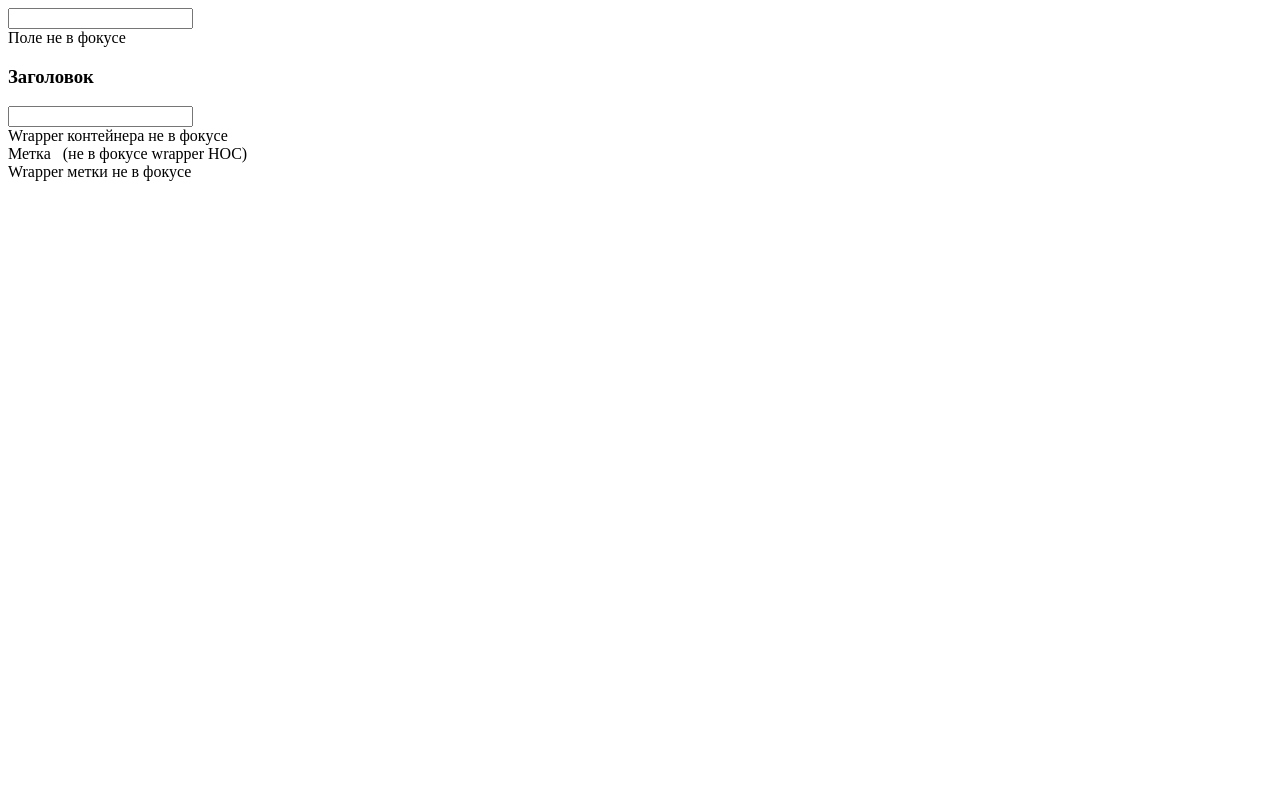
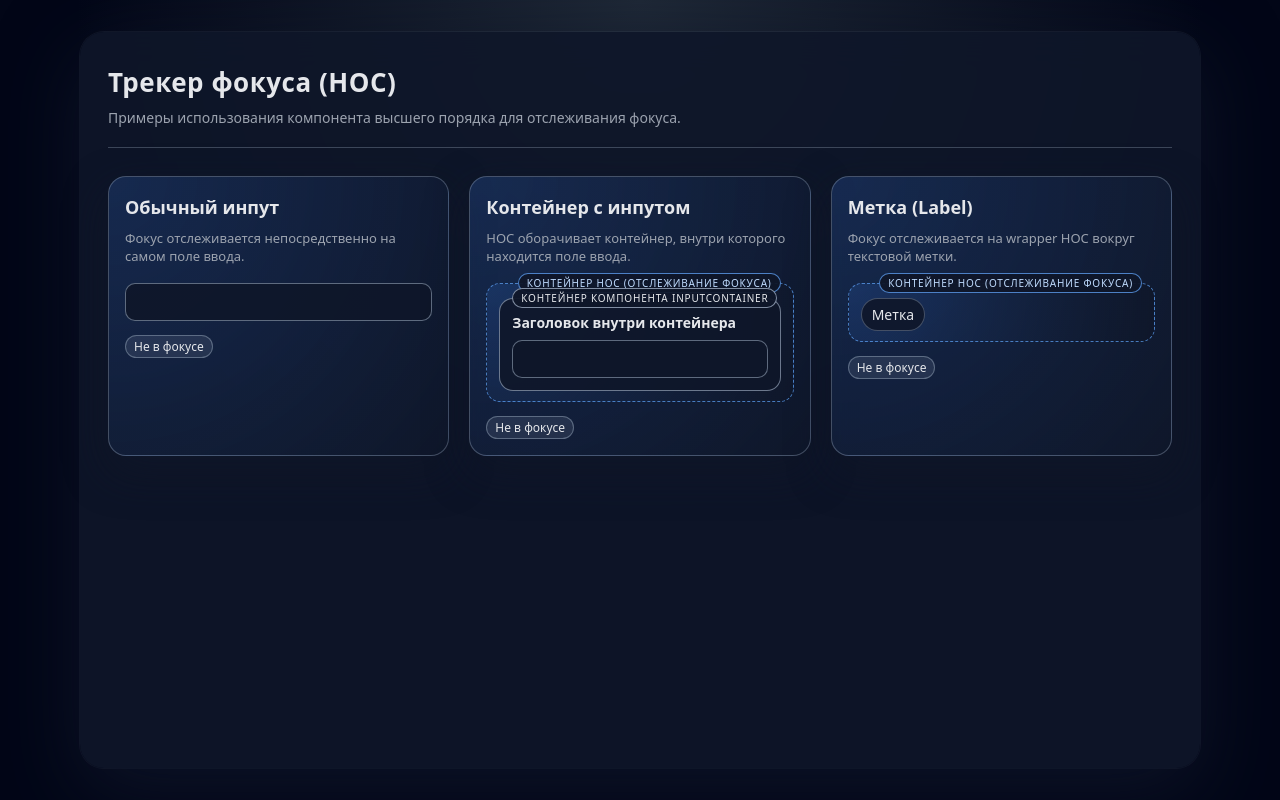
Before and after one commit to Madmaxim22/hoc-focus_tracker, a React (Vite) app: page / in a window 1280 px wide. Built offline with nearby package versions, Linux system fonts and the light colour scheme.

Commit message:
feat: implement App layout and styles with focus tracking components

```diff
--- a/src/App.css
+++ b/src/App.css
@@ -0,0 +1,230 @@
+*,
+*::before,
+*::after {
+  box-sizing: border-box;
+}
+
+body {
+  margin: 0;
+  font-family: system-ui, -apple-system, BlinkMacSystemFont, 'Segoe UI', sans-serif;
+  background: radial-gradient(circle at top, #1f2937 0, #020617 55%);
+  color: #e5e7eb;
+}
+
+.app {
+  min-height: 100vh;
+  display: flex;
+  align-items: stretch;
+  justify-content: center;
+  padding: 32px 16px;
+}
+
+.app__inner {
+  width: 100%;
+  max-width: 1120px;
+  background: rgba(15, 23, 42, 0.9);
+  border-radius: 24px;
+  padding: 32px 28px 28px;
+  box-shadow:
+    0 24px 80px rgba(15, 23, 42, 0.8),
+    0 0 0 1px rgba(148, 163, 184, 0.1);
+  backdrop-filter: blur(18px);
+}
+
+.app__header {
+  margin-bottom: 28px;
+  border-bottom: 1px solid rgba(148, 163, 184, 0.35);
+  padding-bottom: 20px;
+}
+
+.app__title {
+  margin: 0 0 8px;
+  font-size: 26px;
+  letter-spacing: 0.02em;
+}
+
+.app__subtitle {
+  margin: 0;
+  font-size: 14px;
+  color: #9ca3af;
+}
+
+.app__grid {
+  display: grid;
+  grid-template-columns: repeat(auto-fit, minmax(260px, 1fr));
+  gap: 20px;
+}
+
+.card {
+  background: radial-gradient(circle at top left, rgba(59, 130, 246, 0.2), rgba(15, 23, 42, 0.95));
+  border-radius: 18px;
+  padding: 18px 16px 16px;
+  border: 1px solid rgba(148, 163, 184, 0.4);
+  box-shadow: 0 16px 40px rgba(15, 23, 42, 0.7);
+  display: flex;
+  flex-direction: column;
+  gap: 10px;
+}
+
+.card__title {
+  margin: 0;
+  font-size: 18px;
+}
+
+.card__description {
+  margin: 0;
+  font-size: 13px;
+  color: #9ca3af;
+}
+
+.card__control {
+  margin-top: 8px;
+  margin-bottom: 4px;
+}
+
+input {
+  width: 100%;
+  padding: 10px 12px;
+  border-radius: 10px;
+  border: 1px solid rgba(148, 163, 184, 0.6);
+  background: rgba(15, 23, 42, 0.9);
+  color: #e5e7eb;
+  font-size: 14px;
+  outline: none;
+  transition:
+    border-color 0.18s ease,
+    box-shadow 0.18s ease,
+    background-color 0.18s ease,
+    transform 0.08s ease;
+}
+
+input::placeholder {
+  color: #6b7280;
+}
+
+input:focus {
+  border-color: #60a5fa;
+  box-shadow:
+    0 0 0 1px rgba(37, 99, 235, 0.7),
+    0 10px 25px rgba(37, 99, 235, 0.45);
+  background: rgba(15, 23, 42, 0.95);
+  transform: translateY(-1px);
+}
+
+.focus-status {
+  display: flex;
+  align-items: center;
+  gap: 8px;
+  font-size: 12px;
+}
+
+.focus-status__badge {
+  padding: 2px 8px;
+  border-radius: 999px;
+  font-weight: 500;
+  border: 1px solid transparent;
+}
+
+.focus-status__badge--focused {
+  background: rgba(34, 197, 94, 0.16);
+  border-color: rgba(34, 197, 94, 0.5);
+  color: #bbf7d0;
+}
+
+.focus-status__badge--blurred {
+  background: rgba(148, 163, 184, 0.15);
+  border-color: rgba(148, 163, 184, 0.5);
+  color: #e5e7eb;
+}
+
+.focus-status__text {
+  color: #9ca3af;
+}
+
+.label {
+  display: inline-flex;
+  align-items: center;
+  gap: 6px;
+  padding: 6px 10px;
+  border-radius: 999px;
+  background: rgba(15, 23, 42, 0.9);
+  border: 1px solid rgba(148, 163, 184, 0.4);
+}
+
+.label__text {
+  font-size: 14px;
+}
+
+.label__status {
+  font-size: 11px;
+  text-transform: uppercase;
+  letter-spacing: 0.06em;
+  color: #9ca3af;
+}
+
+.hoc-wrapper {
+  position: relative;
+  padding: 14px 12px 10px;
+  border-radius: 14px;
+  border: 1px dashed rgba(96, 165, 250, 0.7);
+  background: radial-gradient(circle at top left, rgba(59, 130, 246, 0.16), rgba(15, 23, 42, 0.95));
+}
+
+.hoc-wrapper__badge {
+  position: absolute;
+  top: -11px;
+  right: 12px;
+  padding: 2px 8px;
+  border-radius: 999px;
+  background: rgba(15, 23, 42, 0.95);
+  border: 1px solid rgba(96, 165, 250, 0.75);
+  font-size: 10px;
+  letter-spacing: 0.08em;
+  text-transform: uppercase;
+  color: #bfdbfe;
+  white-space: nowrap;
+}
+
+.demo-container {
+  position: relative;
+  padding: 14px 12px 12px;
+  border-radius: 14px;
+  border: 1px solid rgba(148, 163, 184, 0.7);
+  background: rgba(15, 23, 42, 0.9);
+}
+
+.demo-container__badge {
+  position: absolute;
+  top: -11px;
+  left: 12px;
+  padding: 2px 8px;
+  border-radius: 999px;
+  background: rgba(15, 23, 42, 0.95);
+  border: 1px solid rgba(148, 163, 184, 0.85);
+  font-size: 10px;
+  letter-spacing: 0.08em;
+  text-transform: uppercase;
+  color: #e5e7eb;
+  white-space: nowrap;
+}
+
+.demo-container__title {
+  margin: 0 0 8px;
+  font-size: 14px;
+  color: #e5e7eb;
+}
+
+@media (max-width: 640px) {
+  .app__inner {
+    padding: 22px 18px 18px;
+    border-radius: 20px;
+  }
+
+  .app__title {
+    font-size: 22px;
+  }
+
+  .card {
+    padding: 16px 14px 14px;
+  }
+}
--- a/src/App.tsx
+++ b/src/App.tsx
@@ -1,6 +1,10 @@
-import './App.css'
+import './App.css';
 import React from 'react';
-import withFocusTracker, { type FocusTrackerInjectedProps } from './hoc/withFocusTracker';
+import {
+  withFocusOnComponent,
+  withFocusOnWrapper,
+  type FocusTrackerInjectedProps,
+} from './hoc/withFocusTracker';
 import Input, { type InputProps } from './components/Input';
 import Label, { type LabelProps } from './components/Label';
 import FocusStatus from './components/FocusStatus';
@@ -11,13 +15,12 @@ interface InputContainerProps {
 }
 
 const InputContainer = React.forwardRef<HTMLElement, InputContainerProps>((props) => {
-  // здесь нет ни <div>, ни <input>, ни ref на DOM
   return (
-    <>
-      <h3>Заголовок</h3>
-      {/* ref и onFocus/onBlur НЕ используются */}
+    <div className="demo-container">
+      <div className="demo-container__badge">Контейнер компонента InputContainer</div>
+      <h3 className="demo-container__title">Заголовок внутри контейнера</h3>
       <Input value={props.value} onChange={props.onChange} />
-    </>
+    </div>
   );
 });
 
@@ -25,19 +28,34 @@ type InputWithFocusTrackerProps = InputProps & Partial<FocusTrackerInjectedProps
 type InputContainerWithFocusTrackerProps = InputContainerProps & Partial<FocusTrackerInjectedProps>;
 type LabelWithFocusTrackerProps = LabelProps & Partial<FocusTrackerInjectedProps>;
 
-const InputWithFocusTracker = withFocusTracker<InputProps>(Input) as React.ComponentType<InputWithFocusTrackerProps>;
-const InputContainerWithFocusTracker = withFocusTracker<InputContainerProps>(InputContainer) as React.ComponentType<InputContainerWithFocusTrackerProps>;
-const LabelWithFocusTracker = withFocusTracker<LabelProps>(Label) as React.ComponentType<LabelWithFocusTrackerProps>;
+const InputWithFocusTracker = withFocusOnComponent<InputProps>(Input) as React.ComponentType<InputWithFocusTrackerProps>;
+const InputContainerWithFocusTracker = withFocusOnWrapper<InputContainerProps>(InputContainer) as React.ComponentType<InputContainerWithFocusTrackerProps>;
+const LabelWithFocusTracker = withFocusOnWrapper<LabelProps>(Label) as React.ComponentType<LabelWithFocusTrackerProps>;
 
 function App() {
-
   const [value, setValue] = React.useState('');
   const [focusedInput, setFocusedInput] = React.useState(false);
   const [focusedInputContainer, setFocusedInputContainer] = React.useState(false);
   const [focusedLabel, setFocusedLabel] = React.useState(false);
 
   return (
-    <>
+    <div className="app">
+      <div className="app__inner">
+        <header className="app__header">
+          <h1 className="app__title">Трекер фокуса (HOC)</h1>
+          <p className="app__subtitle">
+            Примеры использования компонента высшего порядка для отслеживания фокуса.
+          </p>
+        </header>
+
+        <main className="app__grid">
+          <section className="card">
+            <h2 className="card__title">Обычный инпут</h2>
+            <p className="card__description">
+              Фокус отслеживается непосредственно на самом поле ввода.
+            </p>
+
+            <div className="card__control">
               <InputWithFocusTracker
                 value={value}
                 onChange={e => setValue(e.target.value)}
@@ -45,12 +63,20 @@ function App() {
                 onFocus={() => console.log('Focused')}
                 onBlur={() => console.log('Blurred')}
               />
+            </div>
+
             <FocusStatus
               isFocused={focusedInput}
-        focusedText="Поле в фокусе"
-        blurredText="Поле не в фокусе"
             />
+          </section>
 
+          <section className="card">
+            <h2 className="card__title">Контейнер с инпутом</h2>
+            <p className="card__description">
+              HOC оборачивает контейнер, внутри которого находится поле ввода.
+            </p>
+
+            <div className="card__control">
               <InputContainerWithFocusTracker
                 value={value}
                 onChange={e => setValue(e.target.value)}
@@ -58,25 +84,36 @@ function App() {
                 onFocus={() => console.log('Focused')}
                 onBlur={() => console.log('Blurred')}
               />
+            </div>
+
             <FocusStatus
               isFocused={focusedInputContainer}
-        focusedText="Wrapper контейнера в фокусе"
-        blurredText="Wrapper контейнера не в фокусе"
             />
+          </section>
 
+          <section className="card">
+            <h2 className="card__title">Метка (Label)</h2>
+            <p className="card__description">
+              Фокус отслеживается на wrapper HOC вокруг текстовой метки.
+            </p>
+
+            <div className="card__control">
               <LabelWithFocusTracker
                 text="Метка"
                 onFocusChange={setFocusedLabel}
                 onFocus={() => console.log('Focused label')}
                 onBlur={() => console.log('Blurred label')}
               />
+            </div>
+
             <FocusStatus
               isFocused={focusedLabel}
-        focusedText="Wrapper метки в фокусе"
-        blurredText="Wrapper метки не в фокусе"
             />
-    </>
-  )
+          </section>
+        </main>
+      </div>
+    </div>
+  );
 }
 
 export default App
--- a/src/components/FocusStatus.tsx
+++ b/src/components/FocusStatus.tsx
@@ -1,13 +1,13 @@
-import React from 'react';
-
 interface FocusStatusProps {
   isFocused: boolean;
-  focusedText: string;
-  blurredText: string;
 }
 
-const FocusStatus: React.FC<FocusStatusProps> = ({ isFocused, focusedText, blurredText }) => {
-  return <span>{isFocused ? focusedText : blurredText}</span>;
-};
-
-export default FocusStatus;
+export default function FocusStatus({ isFocused }: FocusStatusProps) {
+  return (
+    <div className="focus-status">
+      <span className={`focus-status__badge ${isFocused ? 'focus-status__badge--focused' : 'focus-status__badge--blurred'}`}>
+        {isFocused ? 'В фокусе' : 'Не в фокусе'}
+      </span>
+    </div>
+  );
+}
--- a/src/components/Label.tsx
+++ b/src/components/Label.tsx
@@ -5,13 +5,10 @@ export interface LabelProps {
   isFocused?: boolean;
 }
 
-const Label: React.FC<LabelProps> = ({ text, isFocused }) => (
-  <>
-    <span>{text}</span>
-    <span style={{ marginLeft: 8 }}>
-      {isFocused ? ' (в фокусе wrapper HOC)' : ' (не в фокусе wrapper HOC)'}
-    </span>
-  </>
+const Label: React.FC<LabelProps> = ({ text }) => (
+  <div className="label">
+    <span className="label__text">{text}</span>
+  </div>
 );
 
 export default Label;
--- a/src/hoc/withFocusTracker.tsx
+++ b/src/hoc/withFocusTracker.tsx
@@ -1,57 +1,99 @@
 import React from 'react';
 import { composeEventHandlers } from '../utils/composeEventHandlers';
 
-export interface FocusTrackerInjectedProps {
+export interface FocusTrackerInjectedProps<T = HTMLElement> {
   isFocused: boolean;
   onFocusChange?: (isFocused: boolean) => void;
-  onFocus?: (event: React.FocusEvent) => void;
-  onBlur?: (event: React.FocusEvent) => void;
+  onFocus?: (event: React.FocusEvent<T>) => void;
+  onBlur?: (event: React.FocusEvent<T>) => void;
 }
 
-function withFocusTracker<P>(
-  WrappedComponent: React.ComponentType<P>
-): React.ForwardRefExoticComponent<
-  React.PropsWithoutRef<P & FocusTrackerInjectedProps> & React.RefAttributes<HTMLElement>
-> {
-  const Component = React.forwardRef<HTMLElement, P & FocusTrackerInjectedProps>(
-    (props, _ref) => {
-      const { onFocusChange, onFocus, onBlur, ...restProps } = props;
+function useFocusTracker<T extends HTMLElement = HTMLElement>(
+  onFocusChange?: (isFocused: boolean) => void
+) {
   const [isFocused, setIsFocused] = React.useState(false);
 
-      const handleFocus = () => {
+  const handleFocus = React.useCallback(() => {
     setIsFocused(true);
     onFocusChange?.(true);
-      };
+  }, [onFocusChange]);
 
-      const handleBlur = () => {
+  const handleBlur = React.useCallback(() => {
     setIsFocused(false);
     onFocusChange?.(false);
-      };
+  }, [onFocusChange]);
 
-      return _ref ? (
+  return { isFocused, handleFocus, handleBlur };
+}
+
+/**
+ * Вариант HOC, который отслеживает фокус непосредственно на самом компоненте.
+ * Подходит для компонентов, которые пробрасывают ref до DOM-узла (например, input).
+ */
+export function withFocusOnComponent<P, T extends HTMLElement = HTMLElement>(
+  WrappedComponent: React.ComponentType<P & FocusTrackerInjectedProps<T>>
+): React.ForwardRefExoticComponent<
+  React.PropsWithoutRef<P & FocusTrackerInjectedProps<T>> & React.RefAttributes<T>
+> {
+  const Component = React.memo(
+    React.forwardRef<T, P & FocusTrackerInjectedProps<T>>((props, ref) => {
+      const { onFocusChange, onFocus, onBlur, ...restProps } = props;
+      const { isFocused, handleFocus, handleBlur } = useFocusTracker<T>(onFocusChange);
+
+      return (
         <WrappedComponent
           {...(restProps as P)}
           isFocused={isFocused}
           onFocus={composeEventHandlers(onFocus, handleFocus)}
           onBlur={composeEventHandlers(onBlur, handleBlur)}
-          ref={_ref as React.ForwardedRef<HTMLElement>}
+          ref={ref as React.ForwardedRef<T>}
         />
-      ) : (
+      );
+    })
+  );
+
+  Component.displayName = `withFocusOnComponent(${
+    WrappedComponent.displayName || WrappedComponent.name || 'Component'
+  })`;
+
+  return Component;
+}
+
+/**
+ * Вариант HOC, который создаёт визуальный wrapper вокруг компонента
+ * и отслеживает фокус на этом wrapper’е.
+ */
+export function withFocusOnWrapper<P>(
+  WrappedComponent: React.ComponentType<P & FocusTrackerInjectedProps>
+): React.FC<P & FocusTrackerInjectedProps> {
+  const Component: React.FC<P & FocusTrackerInjectedProps> = React.memo((props) => {
+    const { onFocusChange, onFocus, onBlur, ...restProps } = props;
+    const { isFocused, handleFocus, handleBlur } = useFocusTracker(onFocusChange);
+
+    return (
       <div
+        className="hoc-wrapper"
         tabIndex={-1}
         onFocus={composeEventHandlers(onFocus, handleFocus)}
         onBlur={composeEventHandlers(onBlur, handleBlur)}
-          ref={_ref as React.ForwardedRef<HTMLDivElement>}
       >
+        <div className="hoc-wrapper__badge">
+          Контейнер HOC (отслеживание фокуса)
+        </div>
         <WrappedComponent
           {...(restProps as P)}
           isFocused={isFocused}
         />
       </div>
     );
-    }
-  );
+  });
+
+  Component.displayName = `withFocusOnWrapper(${
+    WrappedComponent.displayName || WrappedComponent.name || 'Component'
+  })`;
 
   return Component;
 }
-export default withFocusTracker;
+
+// Для совместимости по умолчанию экспортируем вариант с wrapper’ом
+export default withFocusOnWrapper;
```
Lines whose indentation alone changed are shown as unchanged.
